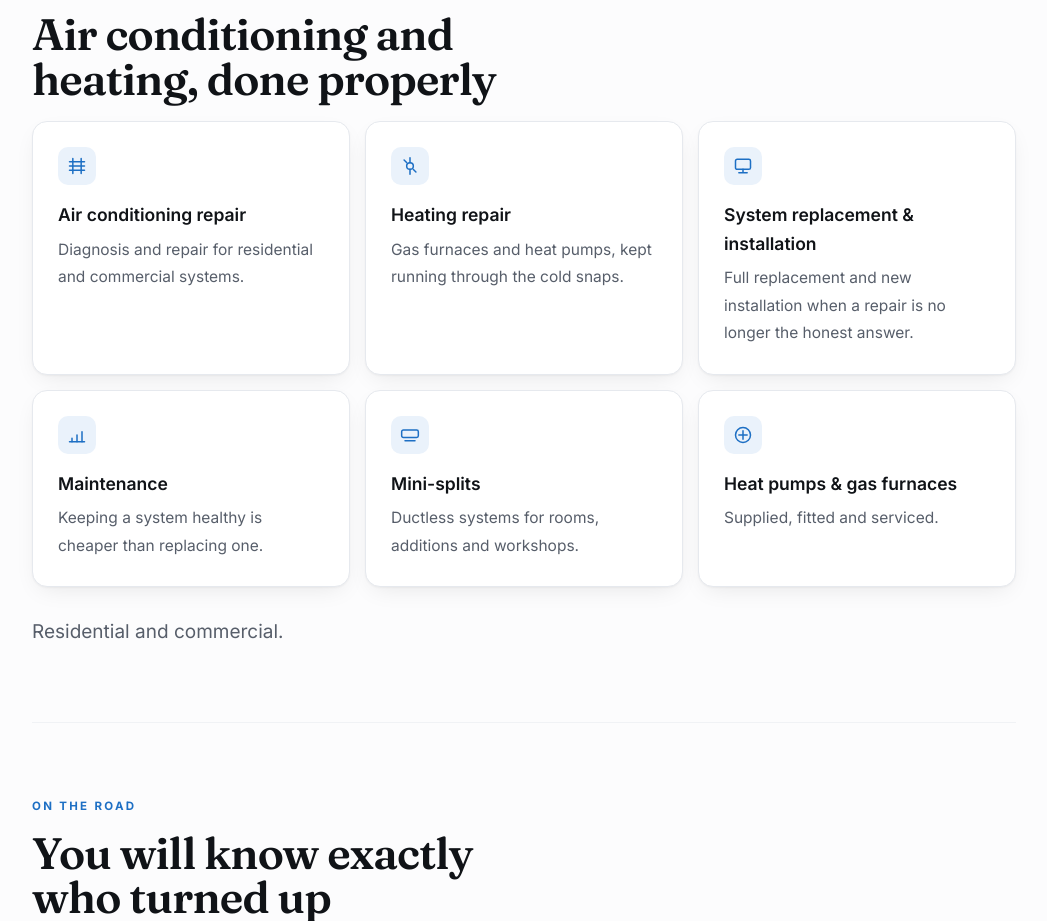
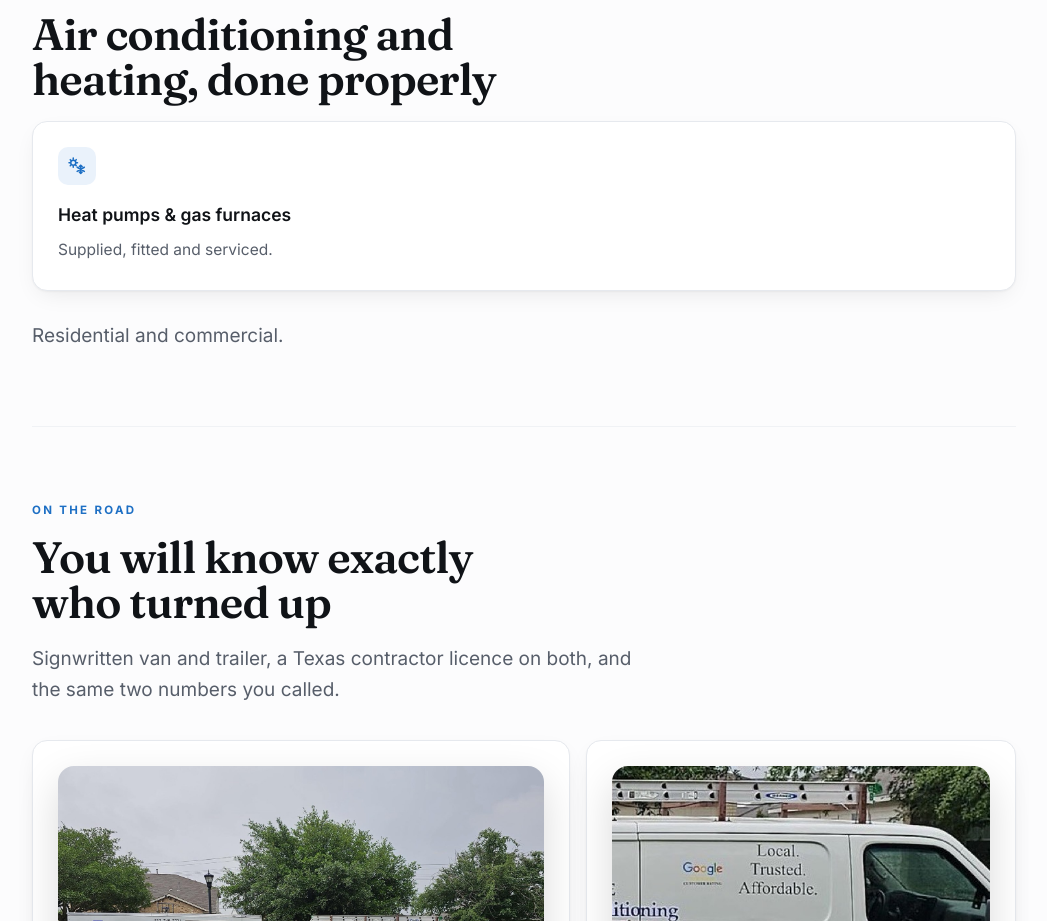
Before and after one commit to enocherdner/texas-elite-air-conditioning-and-heating, a plain HTML site: page index.html in a window 1280 px wide. Shown: the part 1149-2070 px from the top of the page, without its empty margins (116-1163 px from the left). Drawn offline with Linux system fonts and the light colour scheme.

Commit message:
the page

```diff
--- a/index.html
+++ b/index.html
@@ -285,12 +285,7 @@
     <p class="label">What we do</p>
     <h2>Air conditioning and heating, done properly</h2>
     <div class="cards">
-      <div class="card"><div class="ic"><svg viewBox="0 0 24 24" fill="none" stroke-width="1.8" stroke-linecap="round" stroke-linejoin="round"><path d="M3 7h18M3 12h18M3 17h18"/><path d="M7 3v18M17 3v18"/></svg></div><b>Air conditioning repair</b><span>Diagnosis and repair for residential and commercial systems.</span></div>
-      <div class="card"><div class="ic"><svg viewBox="0 0 24 24" fill="none" stroke-width="1.8" stroke-linecap="round" stroke-linejoin="round"><path d="M12 2v6M12 22v-6"/><circle cx="12" cy="12" r="4"/><path d="M4.9 4.9l3 3M19.1 19.1l-3-3"/></svg></div><b>Heating repair</b><span>Gas furnaces and heat pumps, kept running through the cold snaps.</span></div>
-      <div class="card"><div class="ic"><svg viewBox="0 0 24 24" fill="none" stroke-width="1.8" stroke-linecap="round" stroke-linejoin="round"><rect x="3" y="4" width="18" height="12" rx="2"/><path d="M7 20h10M12 16v4"/></svg></div><b>System replacement &amp; installation</b><span>Full replacement and new installation when a repair is no longer the honest answer.</span></div>
-      <div class="card"><div class="ic"><svg viewBox="0 0 24 24" fill="none" stroke-width="1.8" stroke-linecap="round" stroke-linejoin="round"><path d="M12 20v-8M6 20v-4M18 20v-12"/><path d="M3 20h18"/></svg></div><b>Maintenance</b><span>Keeping a system healthy is cheaper than replacing one.</span></div>
-      <div class="card"><div class="ic"><svg viewBox="0 0 24 24" fill="none" stroke-width="1.8" stroke-linecap="round" stroke-linejoin="round"><rect x="2" y="6" width="20" height="9" rx="2"/><path d="M6 19h12"/></svg></div><b>Mini-splits</b><span>Ductless systems for rooms, additions and workshops.</span></div>
-      <div class="card"><div class="ic"><svg viewBox="0 0 24 24" fill="none" stroke-width="1.8" stroke-linecap="round" stroke-linejoin="round"><circle cx="12" cy="12" r="9"/><path d="M12 7v10M7 12h10"/></svg></div><b>Heat pumps &amp; gas furnaces</b><span>Supplied, fitted and serviced.</span></div>
+      <div class="card"><div class="ic"><svg viewBox="0 0 24 24" fill="none" stroke-width="1.8" stroke-linecap="round" stroke-linejoin="round"><circle cx="7.5" cy="8" r="3"/><path d="M7.5 2.4v1.4M7.5 12.2v1.4M2.4 8h1.4M11.2 8h1.4M3.9 4.4l1 1M11.1 11.6l-1-1M3.9 11.6l1-1M11.1 4.4l-1 1"/><path d="M16.5 11v10M16.5 11l-1.7 1.7M16.5 11l1.7 1.7M16.5 21l-1.7-1.7M16.5 21l1.7-1.7"/><path d="M12.2 13.5l8.6 5M12.2 18.5l8.6-5"/></svg></div><b>Heat pumps &amp; gas furnaces</b><span>Supplied, fitted and serviced.</span></div>
     </div>
     <p class="lede" style="margin:30px 0 0">Residential and commercial.</p>
   </section>
```
